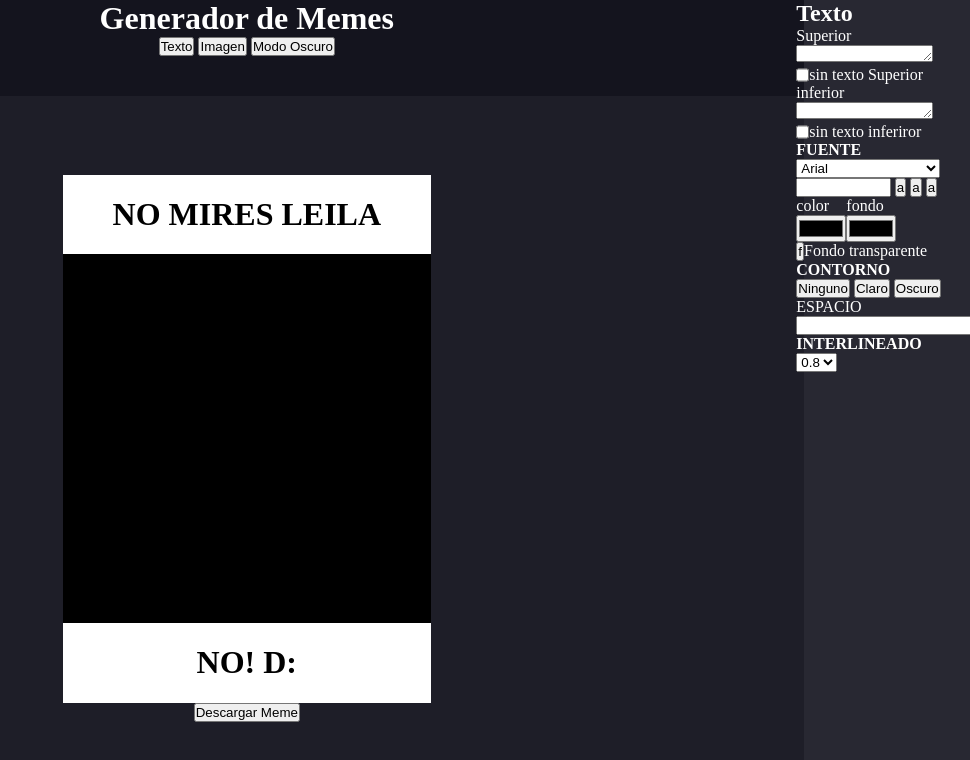
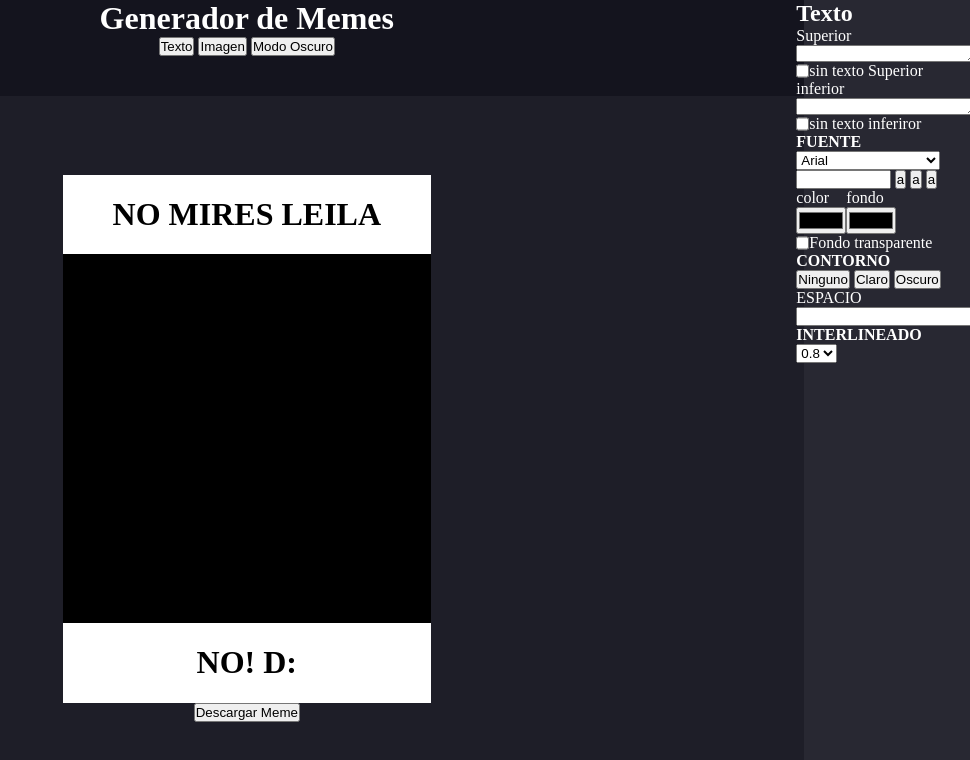
Before and after one commit to Rocuant20/Generador-de-Memes, a plain HTML site: page index.html in a window 1280 px wide. Both pictures are taken after a click on the button "Texto". Shown: the whole page, without its empty margins (310-1280 px from the left). Drawn offline with Linux system fonts and the light colour scheme.

Commit message:
arreglé error de display de texto

```diff
--- a/index.html
+++ b/index.html
@@ -86,17 +86,16 @@
         <div id="sidebar-text" class="sidebar-text">
           <h1 class="sidebar-tittle">Texto</h1>
           <label for="Texto-Superior">Superior</label>
-           <textarea name="" id="Texto-Superior" cols="15" rows="1"></textarea>
+           <textarea name="" id="Texto-Superior" cols="5" rows="1"></textarea>
            <div class="checkbox-text">
             <input type="checkbox">
             <p>sin texto Superior</p>
            </div>
            <label for="Texto-inferior">inferior</label>
-           <textarea name="" id="Texto-Superior" cols="15" rows="1"></textarea>
+           <textarea name="" id="Texto-inferior" cols="5" rows="1"></textarea>
            <div class="checkbox-text">
             <input type="checkbox">
             <p>sin texto inferiror</p>
-
           </div>
           <h4>FUENTE</h4>
             <form action="">
@@ -129,7 +128,7 @@
               </div>
               </div>
              <div class="fondo-transparente">
-                <button class="boton-transparente">f</button>
+                <input type="checkbox">
                 <p>Fondo transparente</p>
               </div>
               <div class="contorno-colores">
--- a/main.js
+++ b/main.js
@@ -12,7 +12,7 @@ buttonImage.addEventListener(`click`,(e) =>{
 })
 buttonText.addEventListener(`click`,(e)=>{
     e.preventDefault()
-    sectionText.style.display = `block`
+    sectionText.style.display = `flex`
     sectionImage.style.display = `none`
 })
 buttonDarkMode.addEventListener(`click`,(e)=>{
--- a/style.css
+++ b/style.css
@@ -73,10 +73,8 @@ body{
 }
 /* ........................................Sidebar-Image........................................... */
 .sidebar-image{
-    display: flex;
-    flex-direction: column;
-    align-items: center;
-    margin-top: 10%;
+    /* display: flex;
+    flex-direction: column; */
     display: none;
 }
 .sidebar-url{
```
